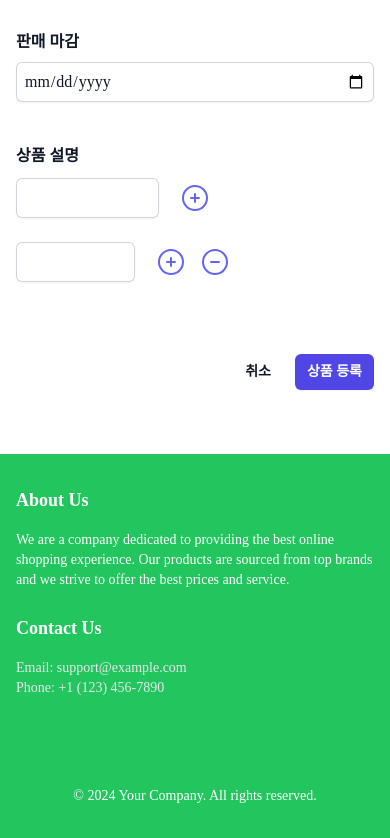
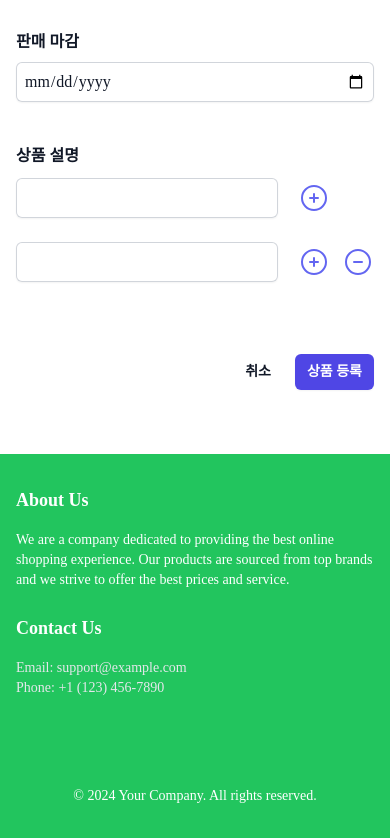
Before and after one commit to supercoding-shoppingmall-project/frontend, a React (Vite) app: page /sell/add in a window 390 px wide. Shown: the part 2140-2978 px from the top of the page. Built offline with nearby package versions, Linux system fonts and the light colour scheme; a web font is replaced by a local one.

Commit message:
[ProductDescription.jsx] 상세설명 부분 반응형 css 추가

```diff
--- a/src/components/addproduct/ProductDescription.jsx
+++ b/src/components/addproduct/ProductDescription.jsx
@@ -32,8 +32,11 @@ const ProductDescription = () => {
       <ul className="mt-2 grid grid-cols-8 gap-x-6 gap-y-6">
         {/* 동적으로 li 추가하기 */}
         {inputs.map((input, index) => (
-          <li className="col-span-5 flex align-center" key={index}>
-            <div className="rounded-md shadow-sm ring-1 ring-inset ring-gray-300 focus-within:ring-2 focus-within:ring-inset focus-within:ring-indigo-600 block w-2/3">
+          <li
+            className="col-span-8 sm:col-span-7 lg:col-span-5 flex align-center"
+            key={index}
+          >
+            <div className="rounded-md shadow-sm ring-1 ring-inset ring-gray-300 focus-within:ring-2 focus-within:ring-inset focus-within:ring-indigo-600 block w-full lg:w-2/3">
               <input
                 id="price"
                 name="price"
@@ -56,12 +59,12 @@ const ProductDescription = () => {
                   className="h-8 w-8 text-indigo-500"
                 />
               </button>
-              {/* li가 1개일때를 제외하고 - 버튼 보이게 */}
-              {index > 0 && (
-                // - 버튼 클릭시 li 삭제
+              {/* - 버튼 클릭시 li 삭제 */}
               <button
                 type="button"
-                  className="ml-3"
+                className={`ml-3 ${
+                  index === 0 ? `opacity-0 pointer-events-none` : ""
+                } `}
                 onClick={() => removeInputHandle(index)}
               >
                 <MinusCircleIcon
@@ -69,7 +72,6 @@ const ProductDescription = () => {
                   className="h-8 w-8 text-indigo-500"
                 />
               </button>
-              )}
             </div>
           </li>
         ))}
```
Lines whose indentation alone changed are shown as unchanged.
